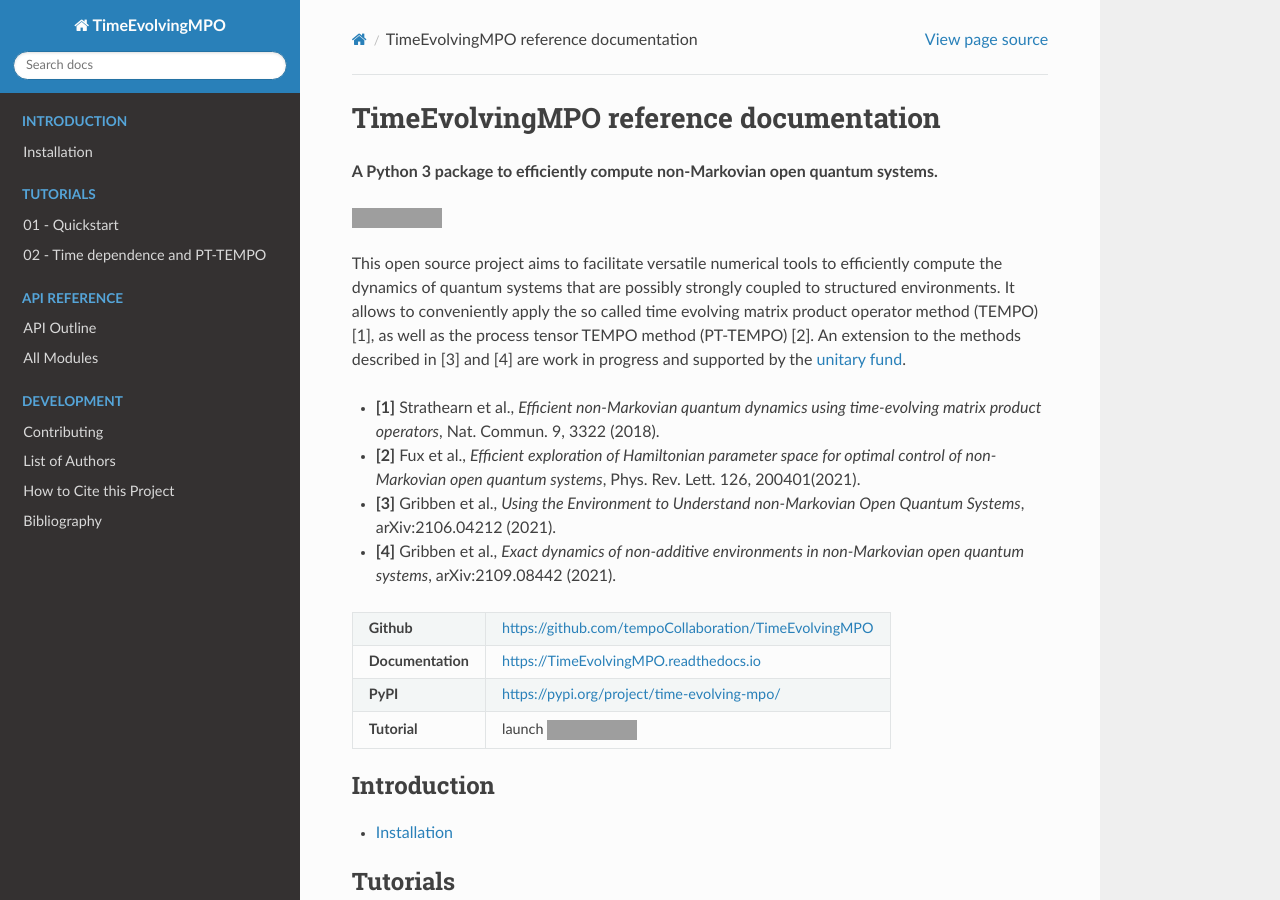
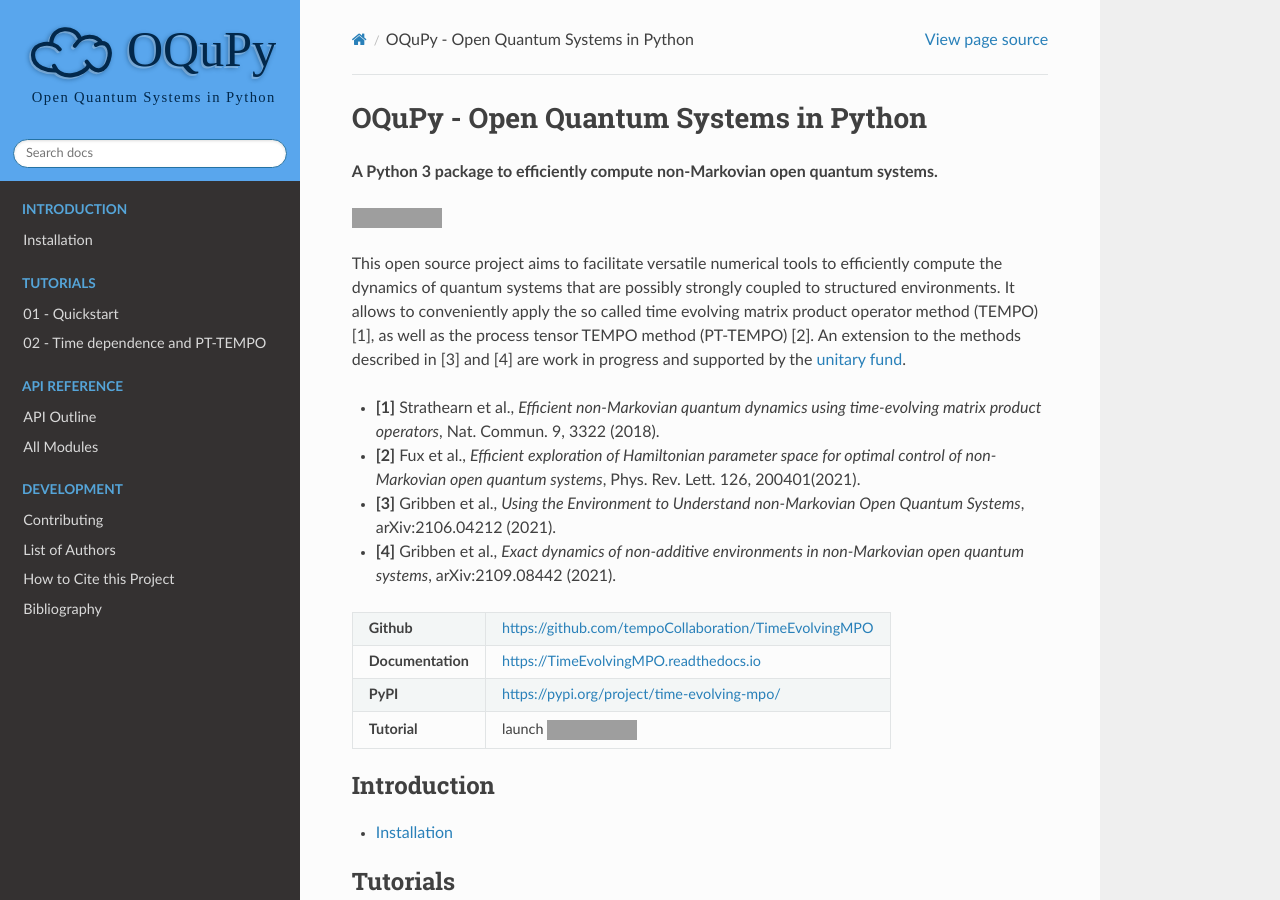
Before and after one commit to tempoCollaboration/OQuPy, a Sphinx documentation site: the page built from docs/index.rst, in a window 1280 px wide and 900 px high. Built offline with Sphinx 7.4.7 and the Read the Docs theme 2.0.0, drawn with Linux system fonts in a browser that asks for light colours; the version number could not be read and is left out; grey boxes are pictures that could not be loaded.

Commit message:
Create logo

```diff
--- a/docs/conf.py
+++ b/docs/conf.py
@@ -17,7 +17,7 @@ sys.path.insert(0, os.path.abspath('..'))
 
 # -- Project information -----------------------------------------------------
 
-project = 'TimeEvolvingMPO'
+project = 'OQuPy'
 copyright = '2021, TEMPO Collaboration'
 author = 'TEMPO Collaboration'
 
@@ -70,5 +70,13 @@ html_theme = 'sphinx_rtd_theme'
 # so a file named "default.css" will overwrite the builtin "default.css".
 html_static_path = ['_static']
 
+html_favicon = 'logo/icon.ico'
+html_logo = 'logo/logo-transparent.svg'
+html_theme_options = {
+    'logo_only': True,
+    'display_version': True,
+    'color': True,
+    'style_nav_header_background': '#59a6ed'
+}
 
 master_doc = 'index'
--- a/docs/index.rst
+++ b/docs/index.rst
@@ -1,5 +1,5 @@
-TimeEvolvingMPO reference documentation
-=======================================
+OQuPy - Open Quantum Systems in Python
+======================================
 
 **A Python 3 package to efficiently compute non-Markovian open quantum
 systems.**
```
Also changed, not shown: README.md (+2 -1 lines), docs/logo/icon.ico (added), docs/logo/icon.svg (added), docs/logo/logo-transparent.svg (added), docs/logo/logo-white.svg (added), docs/logo/logo.svg (added).
